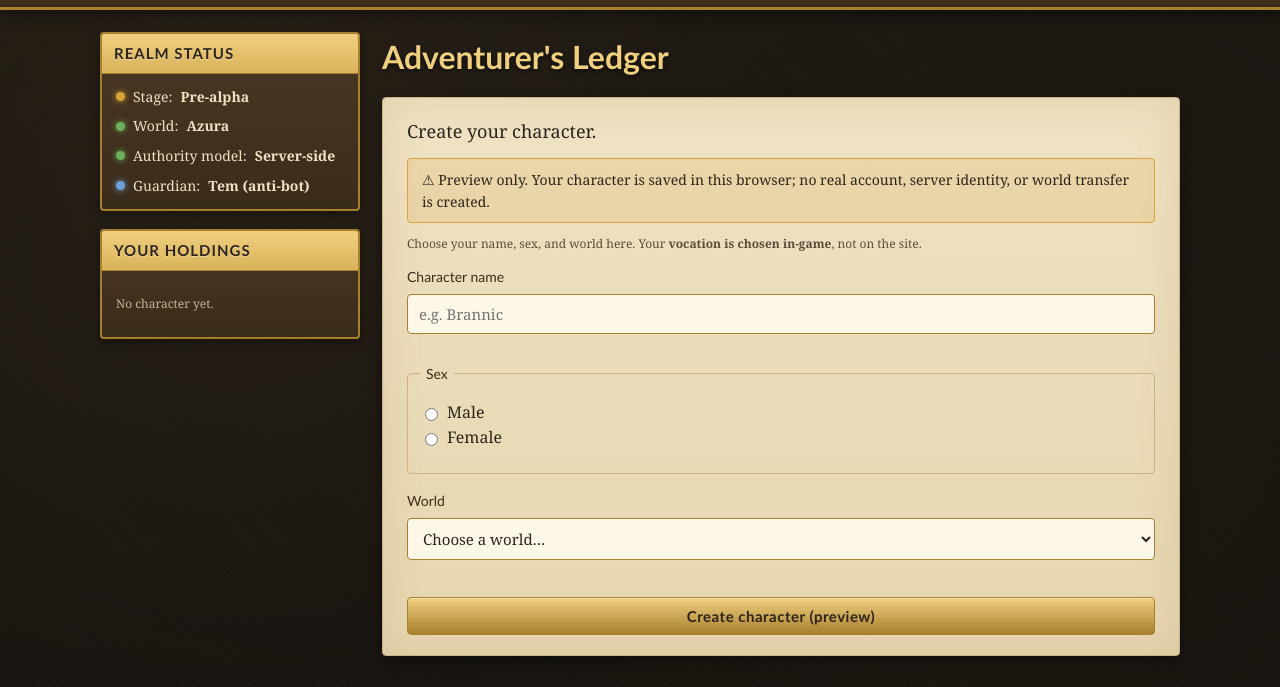
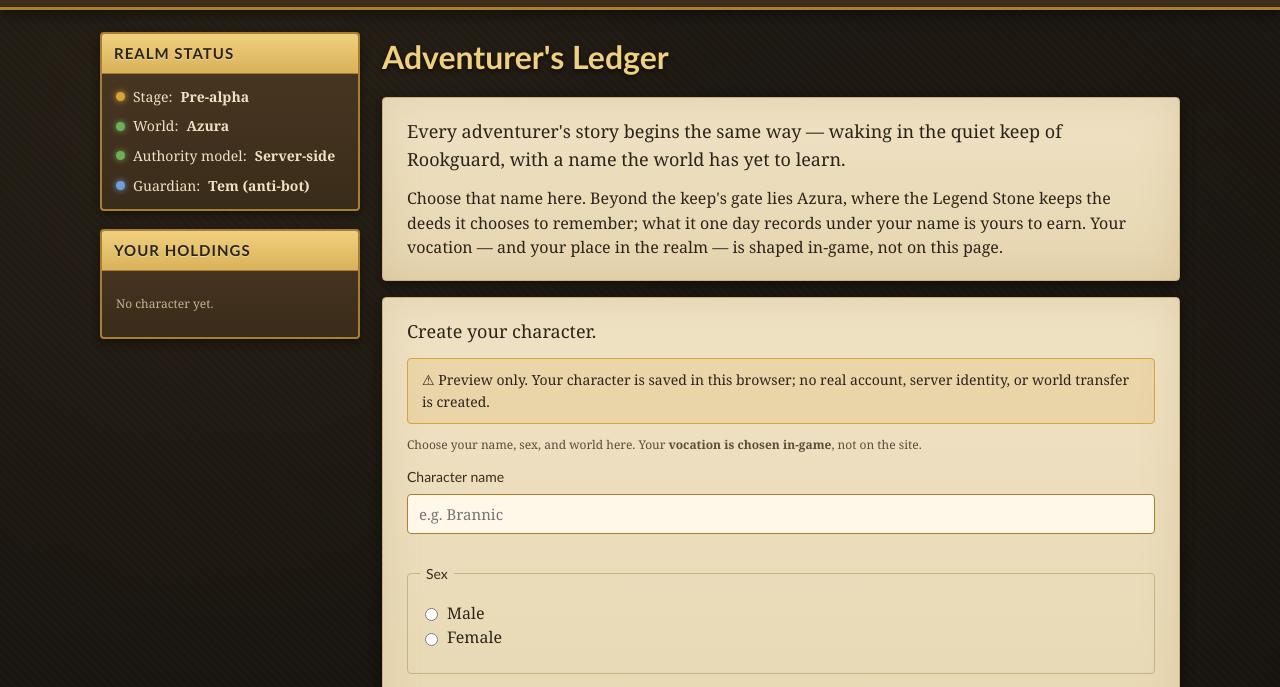
Before and after one commit to akalynth/akalynth-site, a plain HTML site: page account.html in a window 1280 px wide. Shown: the part 60-747 px from the top of the page. Drawn offline with Linux system fonts and the light colour scheme.

Commit message:
content: Adventurer's Ledger lore intro on account page (#6)
Add a player-facing lore parchment above the character-creation form,
tying the page to Rookguard, the gate to Azura, and the Legend Stone,
and reinforcing the existing "vocation is chosen in-game" note. Flavor
only — no account/server/mechanic claims, within PUBLIC_BOUNDARY. Reuses
existing CSS; both CI gates pass locally.

Co-authored-by: Codex <codex@local>
Co-authored-by: Claude Opus 4.8 <noreply@anthropic.com>

```diff
--- a/account.html
+++ b/account.html
@@ -88,6 +88,19 @@
       <main class="content" id="main" role="main" tabindex="-1">
         <h1 class="page-title">Adventurer's Ledger</h1>
 
+        <article class="parchment">
+          <p class="lede">
+            Every adventurer's story begins the same way — waking in the quiet
+            keep of Rookguard, with a name the world has yet to learn.
+          </p>
+          <p>
+            Choose that name here. Beyond the keep's gate lies Azura, where the
+            Legend Stone keeps the deeds it chooses to remember; what it one day
+            records under your name is yours to earn. Your vocation — and your
+            place in the realm — is shaped in-game, not on this page.
+          </p>
+        </article>
+
         <!-- Existing character summary -->
         <article class="parchment" id="account-summary" hidden>
           <p class="lede">Your preview character</p>
```
